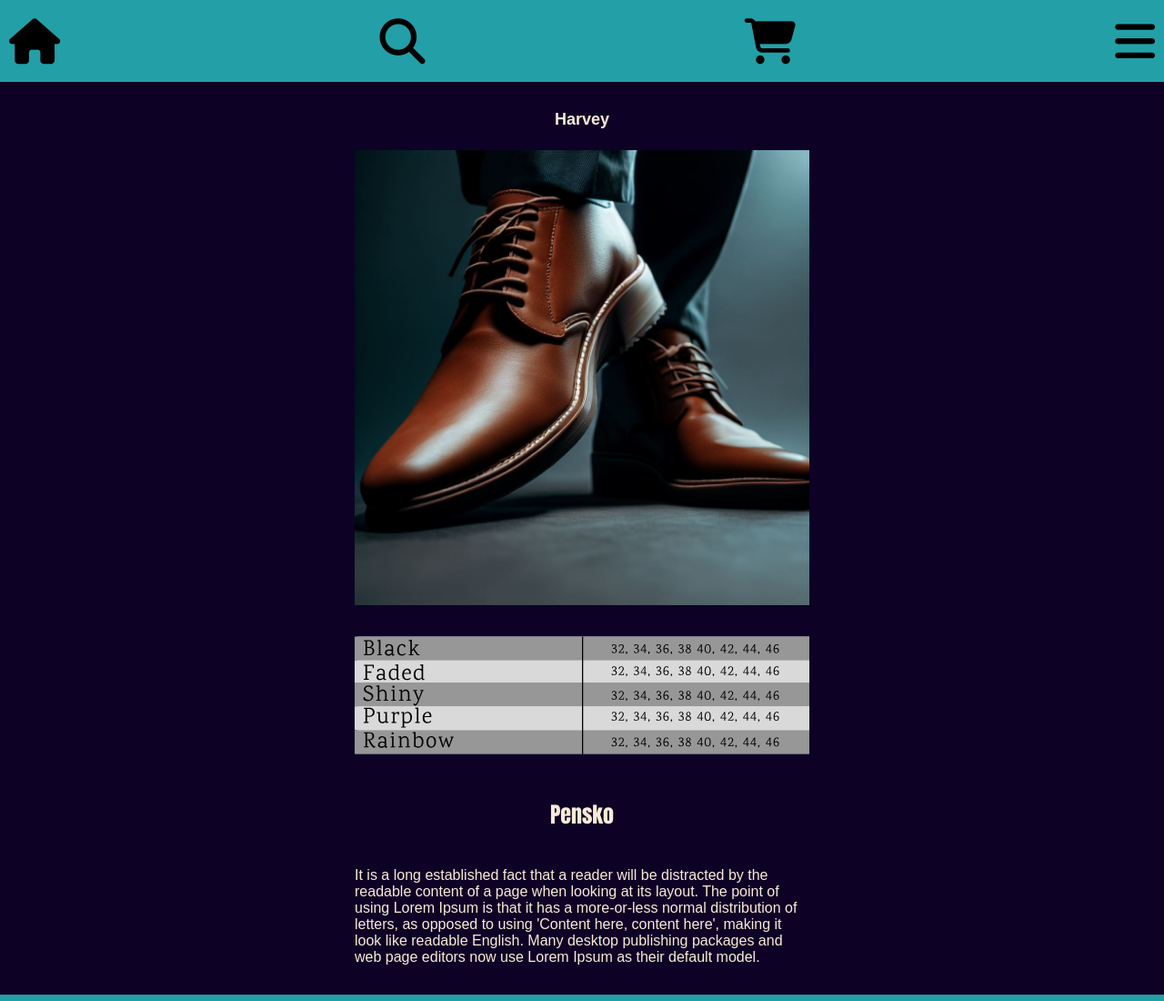
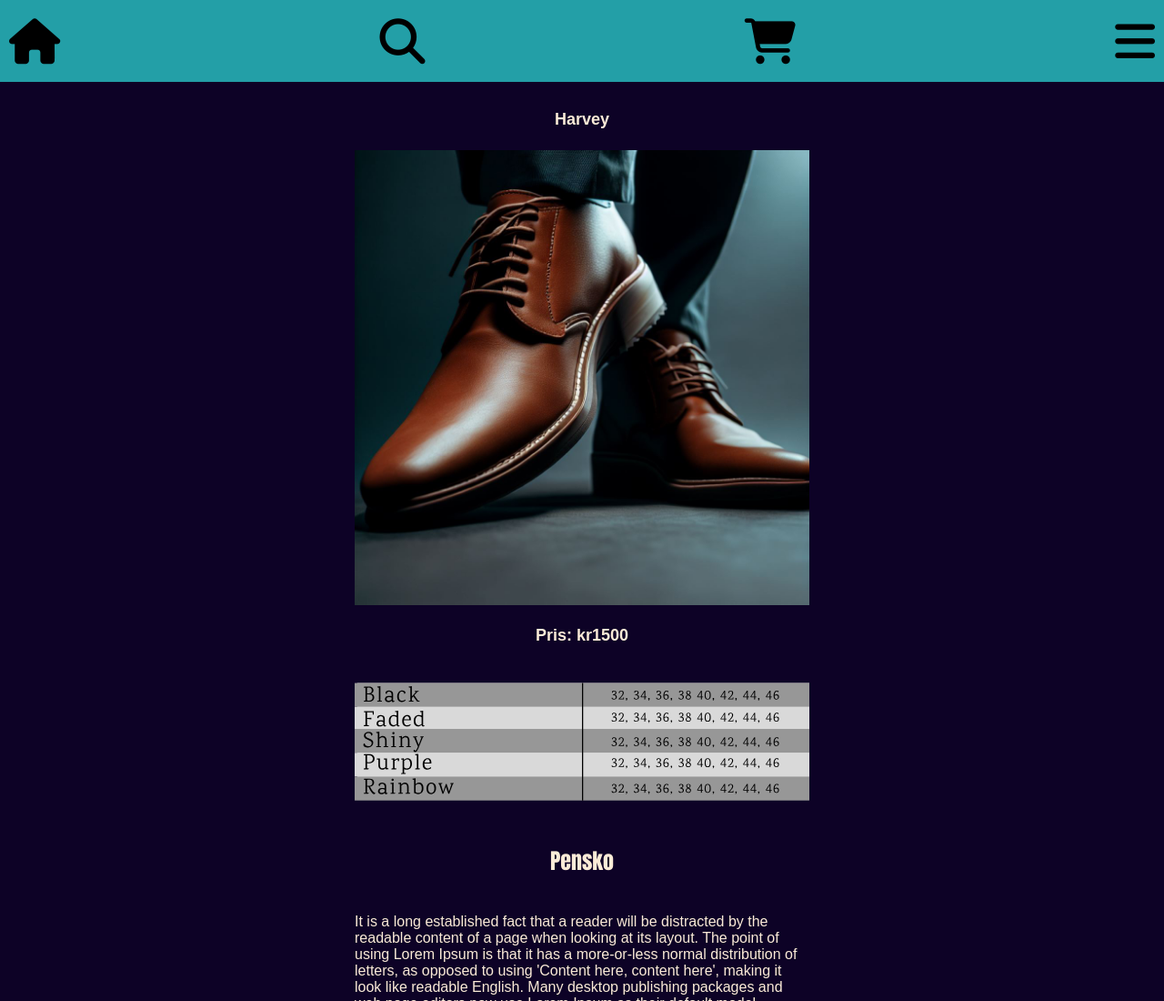
Before and after one commit to Robertjohiof/OBLIG3, a plain HTML site: page produkt.html in a window 1280 px wide. Shown: the top 1100 px of the page at 91% size. Drawn offline with Linux system fonts and the light colour scheme.

Commit message:
Startet med produktside

```diff
--- a/produkt.html
+++ b/produkt.html
@@ -27,6 +27,7 @@
                 <article>
                     <h2>Harvey</h2>
                     <img src="img/herre.jpg" alt="Category for leathershoes">
+                    <h2>Pris: kr1500</h2>
                 </article>
                 <article>
                     <img src="img/Group 29.svg" alt="Type og størrelse">
```
